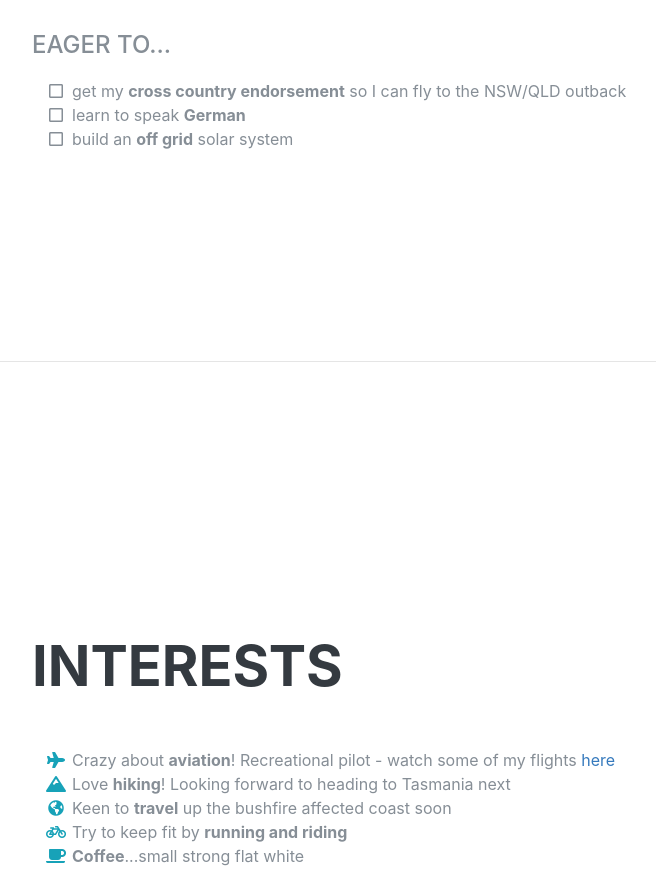
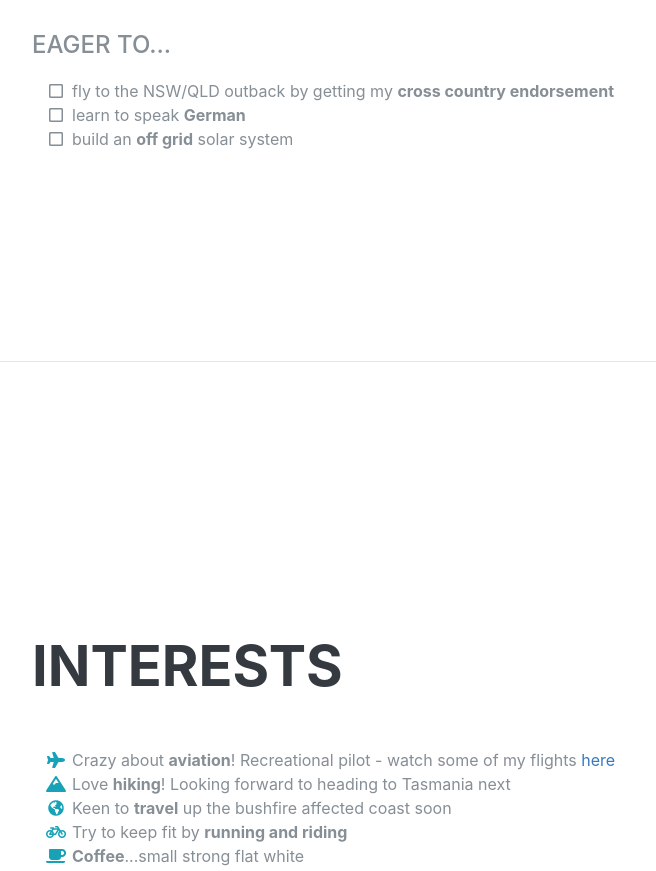
Before and after one commit to btoze/btoze.github.io, a plain HTML site: page index.html in a window 1280 px wide. Shown: the part 2881-3752 px from the top of the page, without its empty margins (288-944 px from the left). Drawn offline with nearby package versions, Linux system fonts and the light colour scheme; a web font is replaced by a local one.

Commit message:
Update index.html

```diff
--- a/index.html
+++ b/index.html
@@ -212,7 +212,7 @@
         <ul class="fa-ul mb-0">
           <li>
             <i class="fa-li far fa-square"></i>
-            get my <strong>cross country endorsement</strong> so I can fly to the NSW/QLD outback</li>
+            fly to the NSW/QLD outback by getting my <strong>cross country endorsement</strong></li>
           <li>
             <i class="fa-li far fa-square"></i>
             learn to speak <strong>German</strong></li>
```
